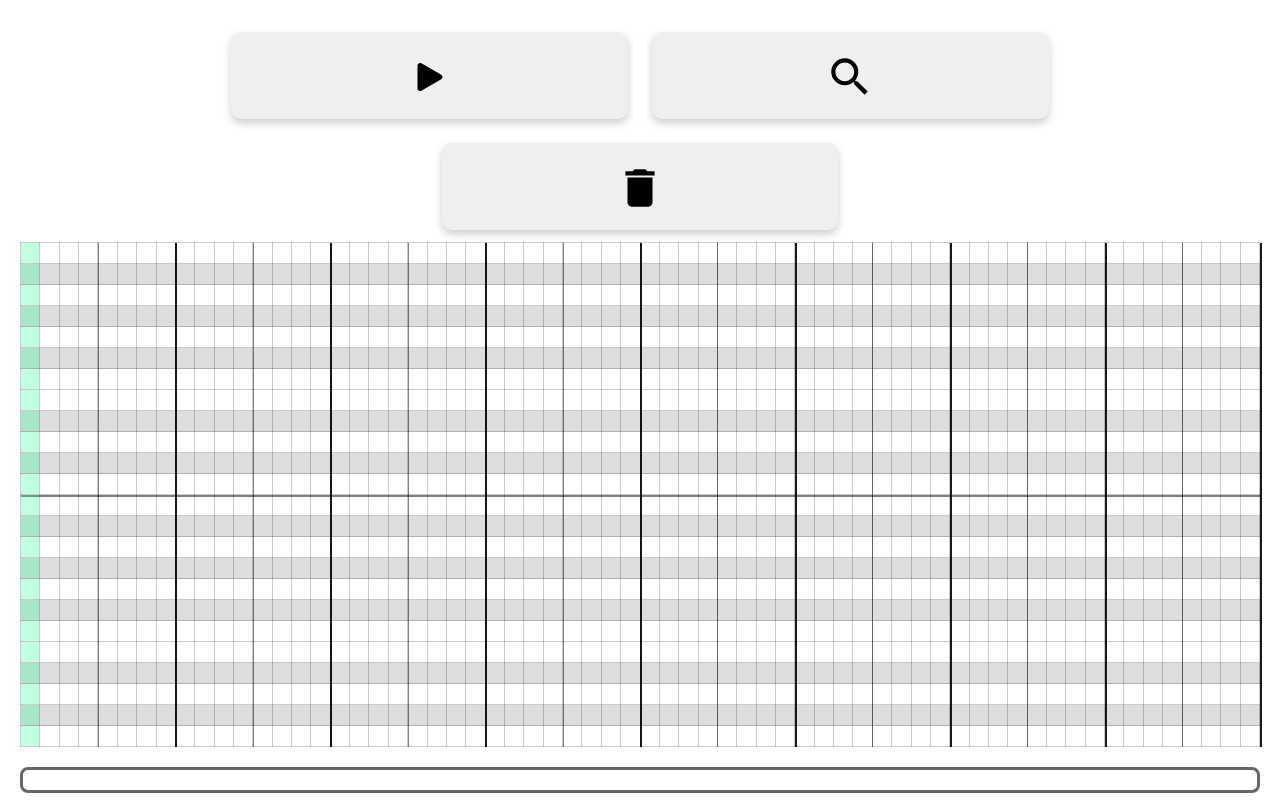
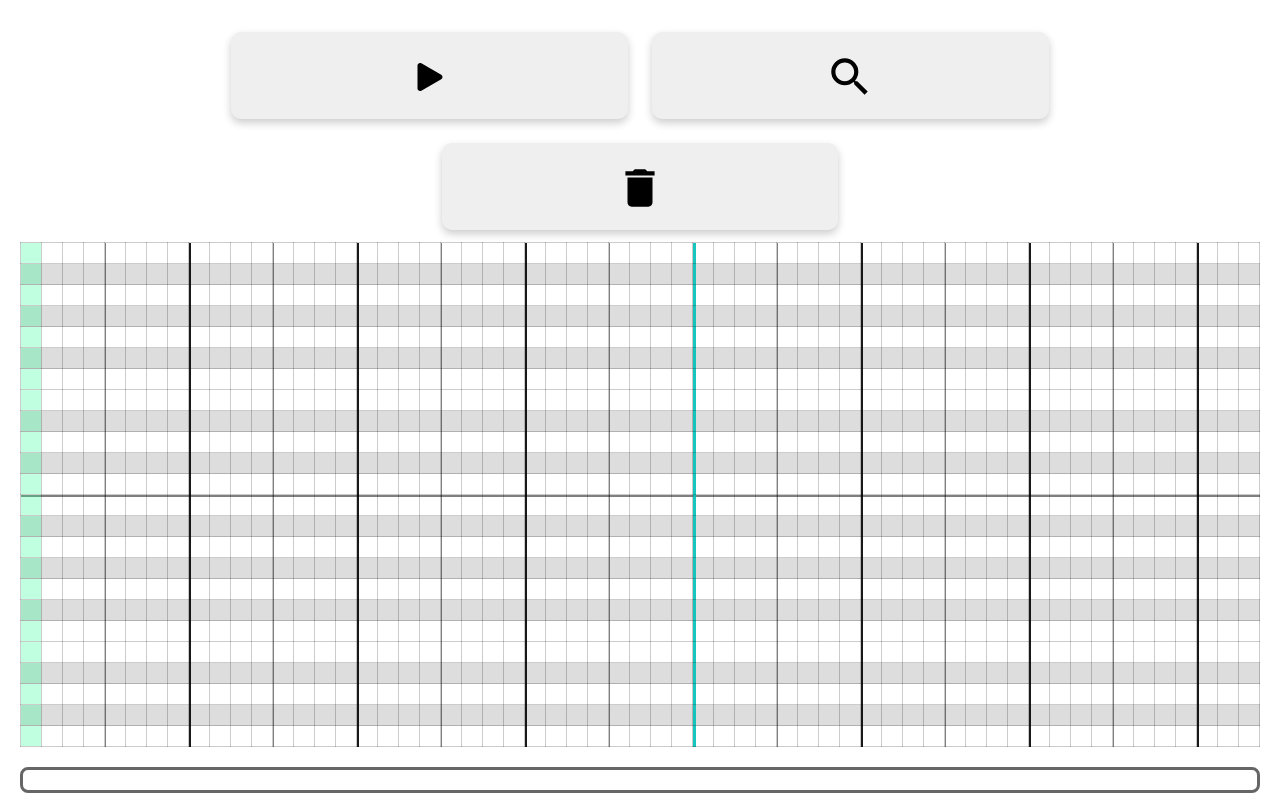
Before and after one commit to tadeas0/soarch, a React (Create React App) app in the folder frontend/: page / in a window 1280 px wide. Built offline with nearby package versions, Linux system fonts and the light colour scheme.

Commit message:
make pianoroll scrollable

```diff
--- a/frontend/src/App.tsx
+++ b/frontend/src/App.tsx
@@ -4,6 +4,10 @@ import * as Tone from "tone";
 import "./App.css";
 import PianoRoll from "./components/pianoRoll";
 import SearchResults from "./components/searchResults";
+import {
+    DEFAULT_PIANO_ROLL_HEIGHT,
+    DEFAULT_PIANO_ROLL_WIDTH,
+} from "./constants";
 import { Note } from "./sequencer";
 import { API } from "./services/api";
 
@@ -54,7 +58,11 @@ function App() {
 
     return (
         <div className="App">
-            <PianoRoll onSubmit={handleSubmit} />
+            <PianoRoll
+                onSubmit={handleSubmit}
+                noteHeight={DEFAULT_PIANO_ROLL_HEIGHT}
+                noteWidth={DEFAULT_PIANO_ROLL_WIDTH}
+            />
             <SearchResults searchResults={searchResults} isBusy={isBusy} />
         </div>
     );
--- a/frontend/src/components/pianoRoll.css
+++ b/frontend/src/components/pianoRoll.css
@@ -19,6 +19,10 @@
     transform: translateY(4px);
 }
 
+.pianoroll .table-container {
+    overflow-x: scroll;
+}
+
 .pianoroll table {
     table-layout: fixed;
     width: 100%;
@@ -28,6 +32,7 @@
 .pianoroll td {
     height: 20px;
     padding: 0px;
+    width: 20px;
     border: 1px solid rgb(0, 0, 0, 0.2);
 }
 
@@ -47,6 +52,10 @@
     box-shadow: 2px 0px 0px 0px rgba(0, 0, 0, 0.9);
 }
 
+.pianoroll td:nth-child(32n) {
+    box-shadow: 3px 0px 0px 0px rgba(0, 192, 182, 0.9);
+}
+
 .pianoroll td.active {
     background-color: rgb(101, 101, 255);
 }
--- a/frontend/src/components/pianoRoll.tsx
+++ b/frontend/src/components/pianoRoll.tsx
@@ -93,8 +93,6 @@ const PianoRoll: FunctionComponent<PianoRollProps> = ({
                 onMouseDown={handleClick}
                 onRightClick={handleRightClick}
                 onMouseOver={handleMouseOver}
-                noteWidth={noteWidth}
-                noteHeight={noteHeight}
                 noteGrid={noteGrid}
             />
         </div>
--- a/frontend/src/components/pianoRollGrid.tsx
+++ b/frontend/src/components/pianoRollGrid.tsx
@@ -13,8 +13,6 @@ interface PianoRollGridProps {
         ri: number,
         ci: number
     ) => void;
-    noteWidth: number;
-    noteHeight: number;
 }
 
 // TODO: cleanup event handling
@@ -27,8 +25,6 @@ const PianoRollGrid: FunctionComponent<PianoRollGridProps> = ({
         ri: number,
         ci: number
     ) => {},
-    noteWidth,
-    noteHeight,
 }: PianoRollGridProps) => {
     const [currentBeat, setCurrentBeat] = useState(0);
 
@@ -75,15 +71,17 @@ const PianoRollGrid: FunctionComponent<PianoRollGridProps> = ({
 
     const isBlackKey = (row: number) => {
         return Tone.Frequency(PIANO_ROLL_LOWEST_NOTE)
-            .transpose(noteHeight - row - 1)
+            .transpose(noteGrid.length - row - 1)
             .toNote()
             .includes("#");
     };
 
     return (
-        <table>
-            <tbody>{renderNotes()}</tbody>
-        </table>
+        <div className="table-container">
+            <table>
+                <tbody>{renderNotes()}</tbody>
+            </table>
+        </div>
     );
 };
 
--- a/frontend/src/sequencer.ts
+++ b/frontend/src/sequencer.ts
@@ -1,6 +1,5 @@
 import * as Tone from "tone";
 import {
-    DEFAULT_PIANO_ROLL_HEIGHT,
     PIANO_ROLL_LOWEST_NOTE,
     PIANO_ROLL_NOTE_SUBDIVISION,
 } from "./constants";
@@ -54,7 +53,13 @@ export abstract class Sequencer {
                     noteLength = 1;
                     noteStart = c;
                 } else if (noteOn && !noteGrid[r][c]) {
-                    notes.push(this.createNoteObject(noteStart, noteLength, r));
+                    notes.push(
+                        this.createNoteObject(
+                            noteStart,
+                            noteLength,
+                            noteGrid.length - r - 1
+                        )
+                    );
                     noteOn = false;
                     noteLength = 0;
                 }
@@ -84,7 +89,7 @@ export abstract class Sequencer {
         return {
             time: this.rollTimeToToneTime(noteStart),
             pitch: Tone.Frequency(PIANO_ROLL_LOWEST_NOTE)
-                .transpose(DEFAULT_PIANO_ROLL_HEIGHT - notePitch - 1)
+                .transpose(notePitch)
                 .toNote(),
             length: this.rollTimeToToneTime(noteLength),
         };
```
